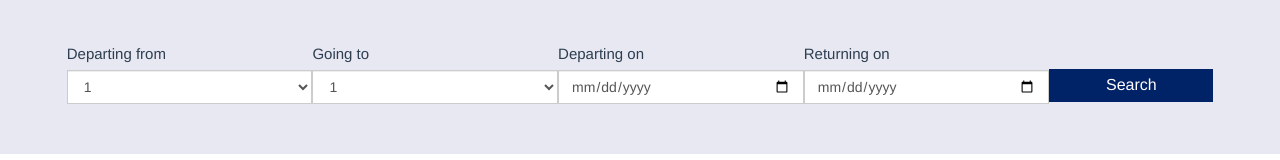
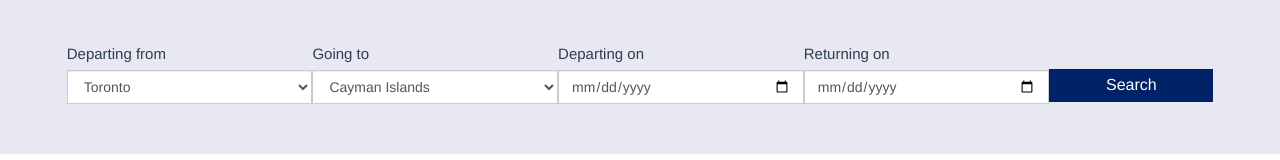
Before and after one commit to paays/demo-travel, a Vue app: page /#/ in a window 1280 px wide. Shown: the part 542-702 px from the top of the page. Built offline with nearby package versions, Linux system fonts and the light colour scheme.

Commit message:
Made small changes to code for fixing bugs

```diff
--- a/src/components/Checkout.vue
+++ b/src/components/Checkout.vue
@@ -35,7 +35,7 @@
               </div>
             </div>
             <div id="apply-finance" v-show="seen === 'finance'">
-              <iframe width="100%" height="500" src="http://localhost:9000/paays" frameborder="0" allowfullscreen></iframe>
+              <iframe width="100%" height="500" src="18.216.107.27:9000/paays" frameborder="0" allowfullscreen></iframe>
             </div>
           </div>
           <div class="col-sm-3">
--- a/src/components/Home.vue
+++ b/src/components/Home.vue
@@ -29,19 +29,19 @@
             <div class="form-group">
               <label>Departing from</label>
               <select class="form-control">
-                <option>1</option>
-                <option>2</option>
-                <option>3</option>
-                <option>4</option>
+                <option>Toronto</option>
+                <option>Kingston</option>
+                <option>Ottawa</option>
+                <option>Muskoka</option>
               </select>
             </div>
             <div class="form-group">
               <label>Going to</label>
               <select class="form-control">
-                <option>1</option>
-                <option>2</option>
-                <option>3</option>
-                <option>4</option>
+                <option>Cayman Islands</option>
+                <option>Lake Como</option>
+                <option>Paris</option>
+                <option>Frankfurt</option>
               </select>
             </div>
             <div class="form-group">
```
